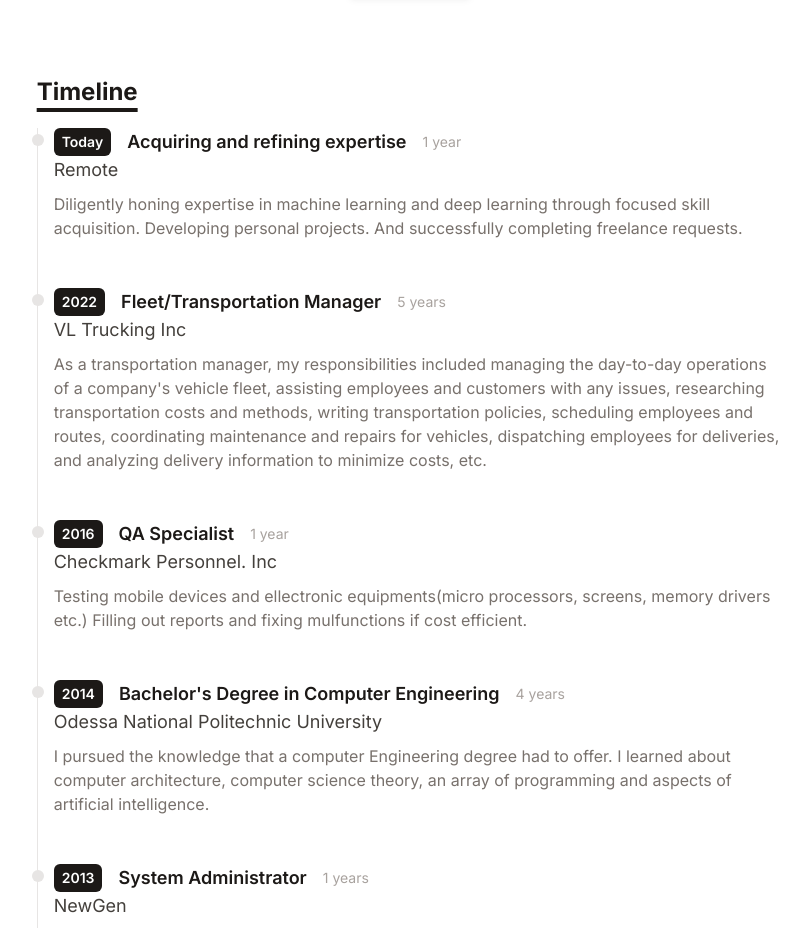
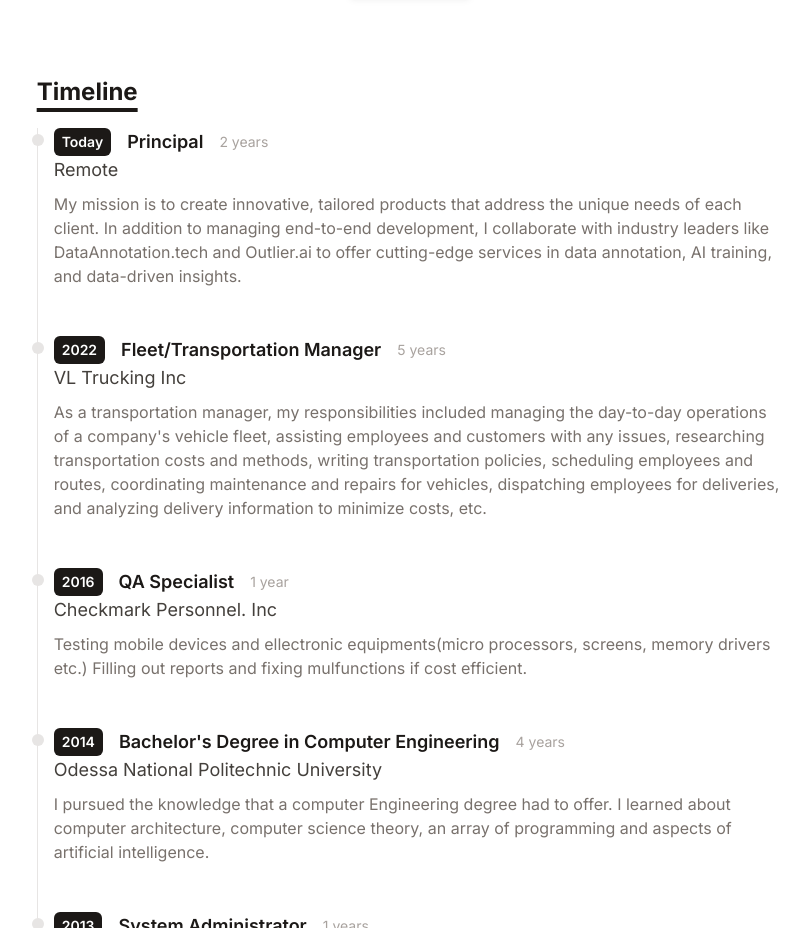
Before and after one commit to sumdeusvitae/portfolio, a React (Vite) app: page / in a window 1280 px wide. Shown: the part 940-1868 px from the top of the page, without its empty margins (230-1039 px from the left). Built offline with nearby package versions, Linux system fonts and the light colour scheme.

Commit message:
fix last role

```diff
--- a/src/data/timeline.js
+++ b/src/data/timeline.js
@@ -1,10 +1,10 @@
 export default [
   {
     year: "Today",
-    title: "Acquiring and refining expertise",
+    title: "Principal",
     loc: "Remote",
-    duration: "1 year",
-    details: "Diligently honing expertise in machine learning and deep learning through focused skill acquisition. Developing personal projects. And successfully completing freelance requests.",
+    duration: "2 years",
+    details: "My mission is to create innovative, tailored products that address the unique needs of each client. In addition to managing end-to-end development, I collaborate with industry leaders like DataAnnotation.tech and Outlier.ai to offer cutting-edge services in data annotation, AI training, and data-driven insights.",
   },
   {
     year: "2022",
```
